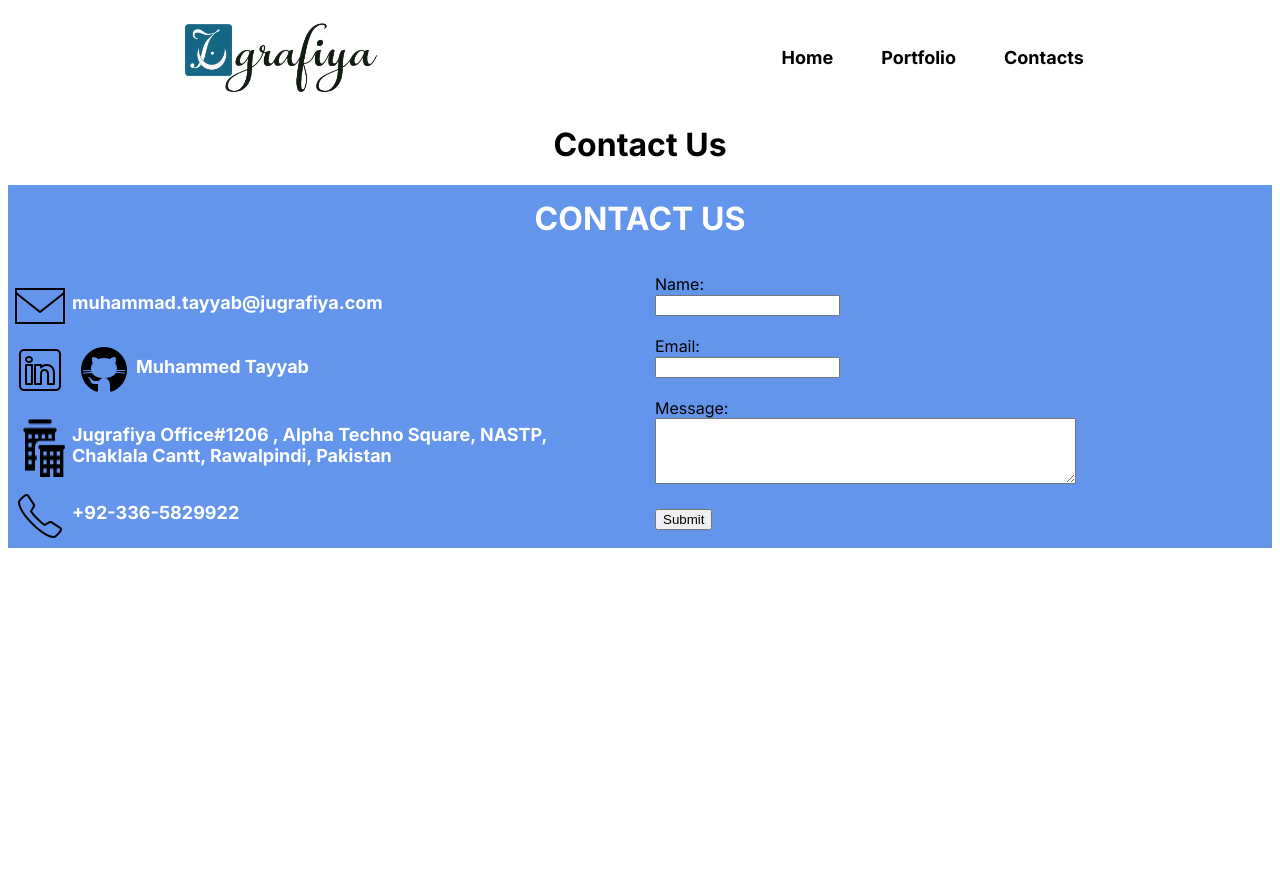
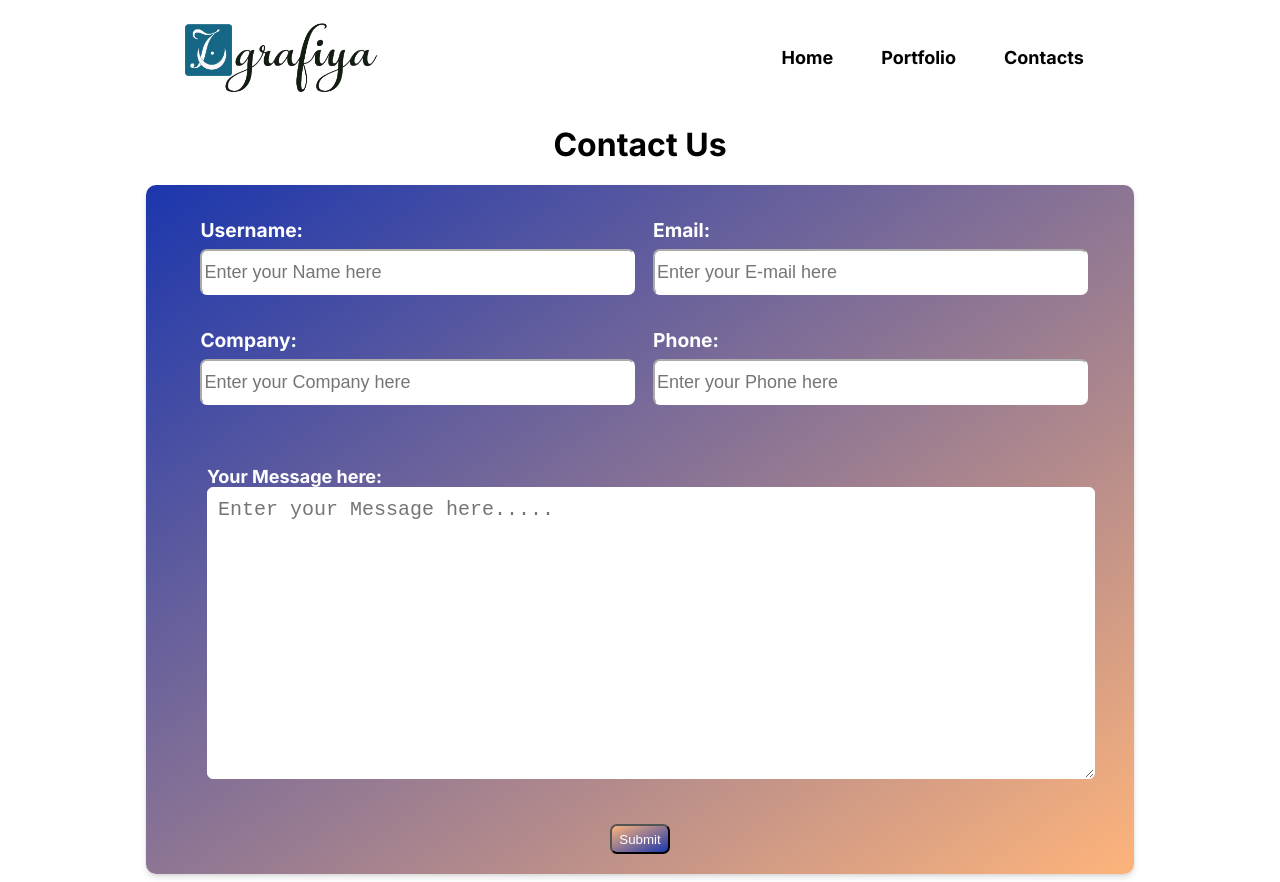
Before and after one commit to AmeerUlAman/NextJS-JugrafiyaPortfolio, a Next.js app: page /contacts in a window 1280 px wide. Before the commit the page ends 800 px from the top, so only its background shows below. Built offline with nearby package versions, Linux system fonts and the light colour scheme.

Commit message:
minor code changes

```diff
--- a/app/contacts/contact.module.css
+++ b/app/contacts/contact.module.css
@@ -0,0 +1,66 @@
+.cent{
+margin: 0 auto;
+width: 75%;
+ display: flex;
+ flex-wrap: wrap;
+  background:linear-gradient(to bottom right,#1b36ad, #feb47b);
+ color: white;
+
+ padding: 20px;
+border-radius: 10px;
+box-shadow: 0 4px 6px rgba(0, 0, 0, 0.1), 0 1px 3px rgba(0, 0, 0, 0.08);
+justify-content: center;
+
+}
+.box{
+
+padding: 13px;
+width: 45%;
+/* width: 35%; */
+font-size: larger;
+font-weight: bolder;
+
+}
+
+ .bor{
+border-radius: 7px;
+width: 100%;
+height:40px;
+border-color: rgb(255, 255, 255);
+font-size: large;
+ margin:7px ;
+ margin-left: 0;
+ }
+
+ .mg{
+    width: 100%;
+    padding: 34px;
+    font-size: large;
+font-weight: bolder;
+color: white;
+margin:7px ;
+
+}
+.mgbox{
+    width: 100%;
+    border-radius: 6px;
+    height: 270px;
+ padding: 10px;
+ border-color:  rgb(255, 255, 255);
+ font-size: x-large;
+}
+.but {
+ background:linear-gradient(to bottom right, #feb47b,#1b36ad);
+color: white;
+border-radius: 7px;
+height: 30px;
+width: 60px;
+text-align: center;
+
+}
+
+.but1 {
+     width:100%;
+   text-align: center;
+
+   }
--- a/app/contacts/contact.tsx
+++ b/app/contacts/contact.tsx
@@ -1,4 +1,5 @@
 import React from 'react';
+import styles from './contact.module.css';
 import Nav from '../nav/nav';
 import Foot from '../foot/foot';
 const Contact = () => {
@@ -6,10 +7,35 @@ const Contact = () => {
     <div>
       <Nav/>
 <center><h1>Contact Us</h1></center>
+<div >
+<form action="" className={styles.cent}>
+<div  className={styles.box}>
+  <label >Username:</label><br />
+    <input type="text" name="username" id="username" placeholder='Enter your Name here' className={styles.bor}/>
+</div>
+<div  className={styles.box}>
+  <label >Email:</label><br />
+    <input type="text" name="email" id="email" placeholder='Enter your E-mail here' className={styles.bor}/>
+</div>
+<div  className={styles.box}>
+  <label >Company:</label><br />
+    <input type="text" name="company" id="company" placeholder='Enter your Company here' className={styles.bor} />
+</div>
+<div  className={styles.box}>
+  <label >Phone:</label><br />
+    <input type="text" name="phone" id="phone" placeholder='Enter your Phone here' className={styles.bor}/>
 
+</div>
+<div className={styles.mg}>
+  <label>Your Message here:</label><br />
+<textarea id="message" name="message" rows="4" cols="50" placeholder='Enter your Message here.....' className={styles.mgbox}/>
+</div>
+<div className={styles.but1}>
+  <button type="submit"  className={styles.but}> Submit</button>
+</div>
+</form>
+</div>
 
-
-      <Foot/>
     </div>
   )
 }
--- a/app/foot/foot.module.css
+++ b/app/foot/foot.module.css
@@ -1,10 +1,11 @@
 .m{
     display: flex;
+
  }
 .info{
     width: 50%;
 
-margin-right: 30px;
+padding: 30px;
 font-size: large;
 color: white;
 font-weight: bold;
@@ -16,6 +17,9 @@ padding: 7px;
 }
 .for{
     width: 50%;
+    display: flex;
+    flex-direction: column-reverse;
+ margin: 30px;
 }
 
 .m1{
@@ -29,5 +33,7 @@ padding: 7px;
 }
 .cu{
 padding: 14px;
-color: white;
+color: rgb(255, 255, 255);
+font-size: 47px;
+font-weight: bolder;
 }
--- a/app/foot/foot.tsx
+++ b/app/foot/foot.tsx
@@ -5,20 +5,22 @@ const Foot = () => {
   return (
     <>
       <div className={styles.bg}>
-        <center><h1 className={styles.cu}>CONTACT US</h1></center>
+
         <div className={styles.m1}>
           <div className={styles.info}>
+            <center>  <h1 className={styles.cu}>CONTACT US</h1> </center>
+
             <div className={styles.m}><img src="./email.png" alt="" /><p>muhammad.tayyab@jugrafiya.com</p></div>
             <div className={styles.m}>
               <a href="https://www.linkedin.com/in/muhammad-tayyab-mir-8a180968/"><img src="./linkedin.png" alt="" /></a>
-              <a href="https://github.com/TayyabMir056"><img src="./github.png" alt="" /></a>
-              <p>Muhammed Tayyab</p>
+
+              <p>Muhammed Tayyab</p>  <a href="https://github.com/TayyabMir056"><img src="./github.png" alt="" /></a>
             </div>
             <div className={styles.m}><img src="./office.png" alt="" /><p>Jugrafiya Office#1206 , Alpha Techno Square, NASTP, Chaklala Cantt, Rawalpindi, Pakistan</p></div>
             <div className={styles.m}><img src="./phone.png" alt="" /><p>+92-336-5829922</p></div>
           </div>
           <div className={styles.for}>
-            <form action="./send_email.php" method="post">
+            {/* <form action="./send_email.php" method="post">
               <label htmlFor="name">Name:</label><br />
               <input type="text" id="name" name="name" required /><br /><br />
 
@@ -29,7 +31,15 @@ const Foot = () => {
               <textarea id="message" name="message" rows="4" cols="50" required></textarea><br /><br />
 
               <input type="submit" value="Submit" />
-            </form>
+            </form> */}
+<iframe
+        src="https://www.google.com/maps/embed?pb=!1m18!1m12!1m3!1d2489.767220636146!2d73.09924044805601!3d33.6067746023683!2m3!1f0!2f0!3f0!3m2!1i1024!2i768!4f13.1!3m3!1m2!1s0x38dfeb5af351390b%3A0xbef30886a40055ac!2sMain%20Terminal%20Complex%2C%20Chaklala%20Cantt.%2C%20Rawalpindi%2C%20Punjab%2046000%2C%20Pakistan!5e0!3m2!1sen!2s!4v1721406105721!5m2!1sen!2s"
+        width="700"
+        height="300"
+        style={{ border: 0, borderRadius: '14px'}}
+        loading="lazy"
+        referrerPolicy="no-referrer-when-downgrade"
+      ></iframe>
           </div>
         </div>
       </div>
```
